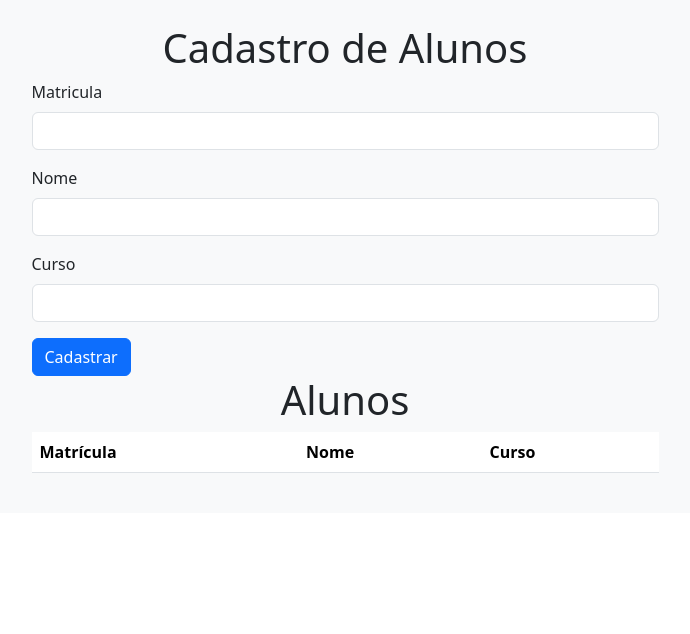
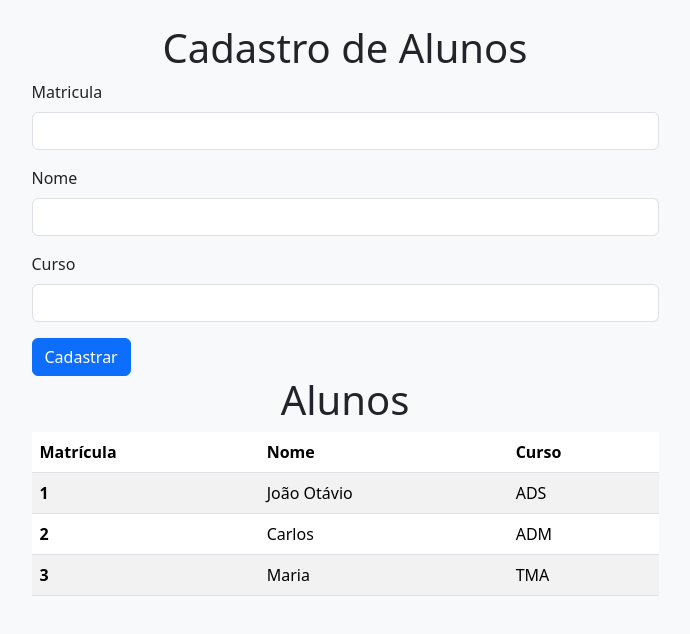
Before and after one commit to cipher757/Proj_Cad, an Angular app: page / in a window 1280 px wide. Shown: the top 634 px of the page, without its empty margins (295-985 px from the left). Built offline with nearby package versions, Linux system fonts and the light colour scheme; data requests are answered from the project's data file.

Commit message:
added Json-Server & Http Methods

```diff
--- /dev/null
+++ b/db.json
@@ -0,0 +1,19 @@
+{
+  "students": [
+    {
+      "id": 1,
+      "name": "João Otávio",
+      "curso": "ADS"
+    },
+    {
+      "id": 2,
+      "name": "Carlos",
+      "curso": "ADM"
+    },
+    {
+      "id": 3,
+      "name": "Maria",
+      "curso": "TMA"
+    }
+  ]
+}
--- a/src/app/alunos/alunos.component.ts
+++ b/src/app/alunos/alunos.component.ts
@@ -1,22 +1,30 @@
-import { Component } from '@angular/core';
+import { Component, OnInit } from '@angular/core';
 import { student } from '../student';
 import { FormBuilder, FormGroup } from '@angular/forms';
+import { StudentService } from '../student.service';
 
 @Component({
   selector: 'app-alunos',
   templateUrl: './alunos.component.html',
   styleUrl: './alunos.component.css'
 })
-export class AlunosComponent {
+export class AlunosComponent implements OnInit{
   //aluno (S) = student (S) // curso (S) = course (S)
   students: student[] = [];
   studentFormGroup: FormGroup;
 
-  constructor(private formBuilder: FormBuilder) {
+  constructor(private formBuilder: FormBuilder,
+    private service: StudentService
+    ){
     this.studentFormGroup = formBuilder.group({
       id:[''],
       name:[''],
       curso:['']
+    });
+  }
+  ngOnInit(): void {
+    this.service.getStudents().subscribe({
+      next: data => this.students = data
     });
   }
 
--- a/src/app/app.module.ts
+++ b/src/app/app.module.ts
@@ -6,6 +6,7 @@ import { AppComponent } from './app.component';
 import { FormsModule, ReactiveFormsModule } from '@angular/forms';
 import { NgbModule } from '@ng-bootstrap/ng-bootstrap';
 import { AlunosComponent } from './alunos/alunos.component';
+import { HttpClientModule } from '@angular/common/http';
 
 @NgModule({
   declarations: [
@@ -17,7 +18,8 @@ import { AlunosComponent } from './alunos/alunos.component';
     AppRoutingModule,
     FormsModule,
     NgbModule,
-    ReactiveFormsModule
+    ReactiveFormsModule,
+    HttpClientModule
   ],
   providers: [],
   bootstrap: [AppComponent]
--- /dev/null
+++ b/src/app/student.service.ts
@@ -0,0 +1,18 @@
+import { HttpClient } from '@angular/common/http';
+import { Injectable } from '@angular/core';
+import { Observable } from 'rxjs';
+import { student } from './student';
+
+@Injectable({
+  providedIn: 'root'
+})
+export class StudentService {
+
+  url = 'http://localhost:3000/students';
+
+  constructor(private http:HttpClient) { }
+
+  getStudents(): Observable<student[]>{
+     return this.http.get<student[]>(this.url);
+  }
+}
```
Also changed, not shown: 1 other file (tests, documents, lock files or other folders).
